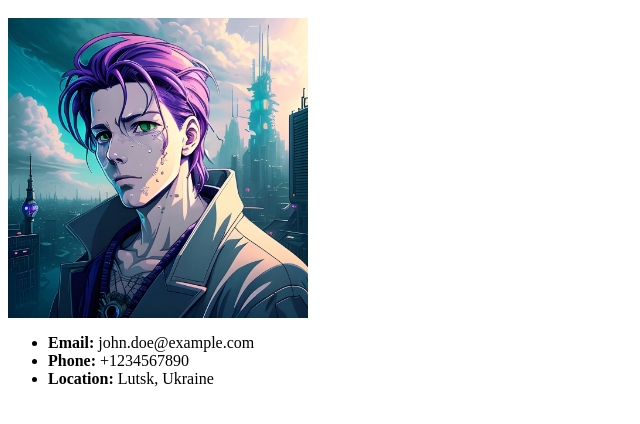
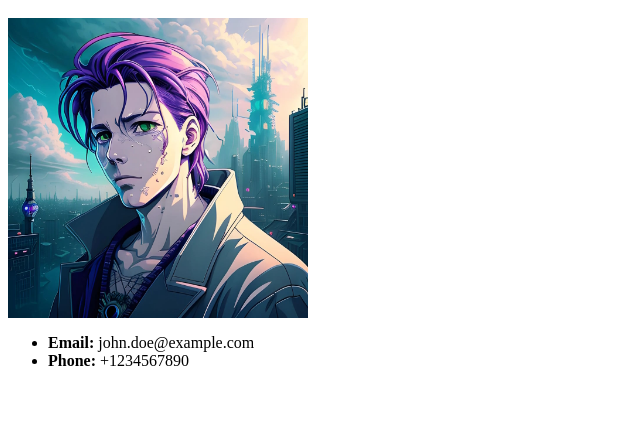
Before and after one commit to marharytamoshel/testproject1, a plain HTML site: page index.html in a window 1280 px wide. Shown: the part 48-472 px from the top of the page, without its empty margins (0-640 px from the left). Drawn offline with Linux system fonts and the light colour scheme.

Commit message:
delet location

```diff
--- a/index.html
+++ b/index.html
@@ -13,8 +13,6 @@
             john.doe@example.com</li>
             <li><b>Phone:</b>
             +1234567890</li>
-            <li><b>Location:</b>
-            Lutsk, Ukraine</li>
         </ul>
     </div>
  </body>
```
